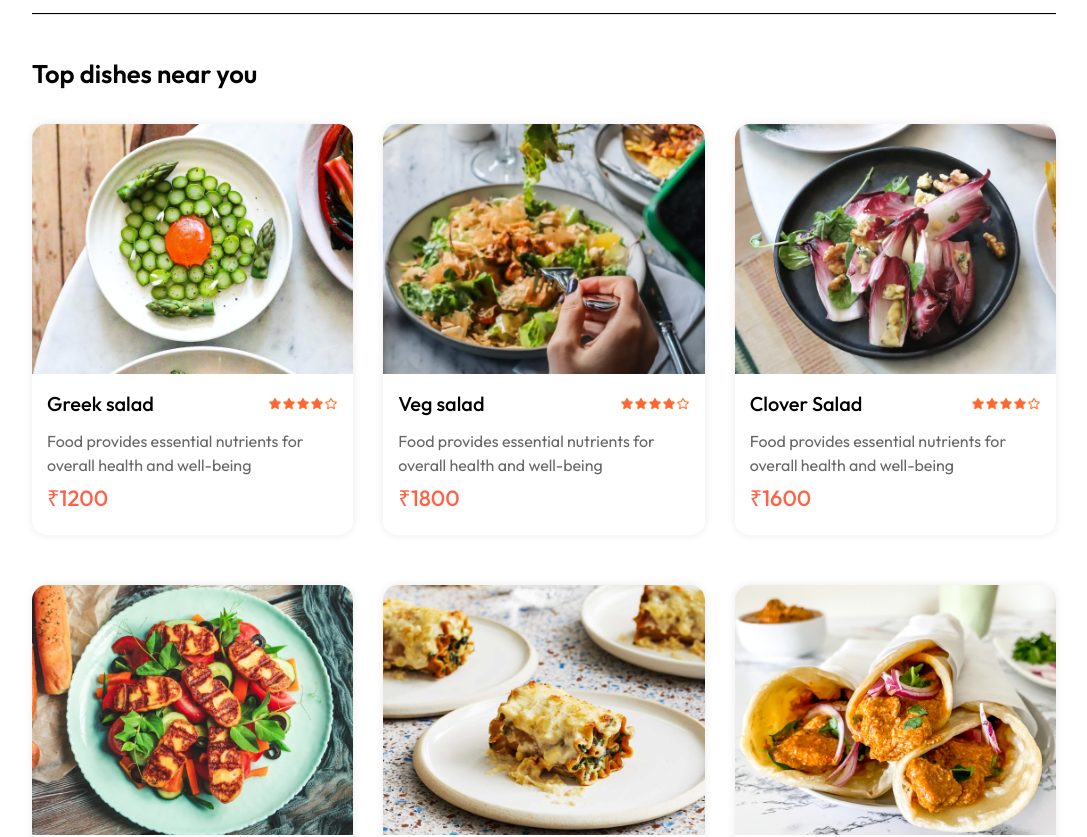
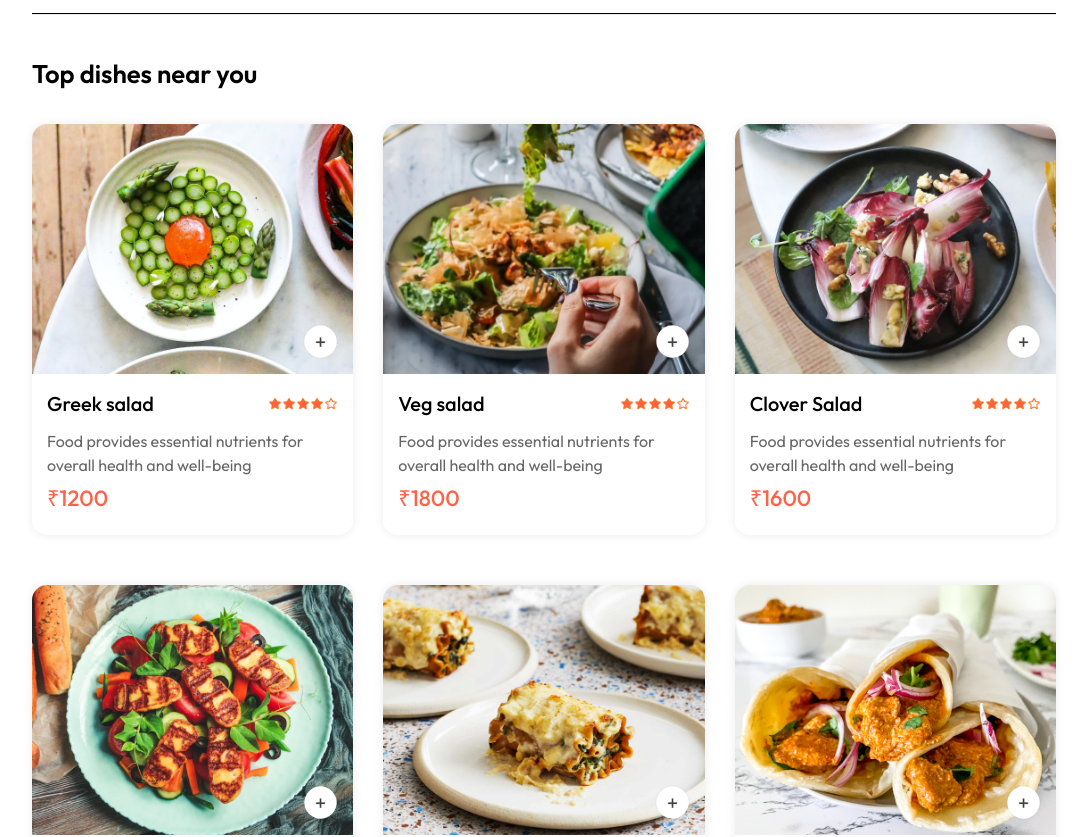
Before and after one commit to hahaanisha/fork-it, a React (Vite) app in the folder Frontend/: page / in a window 1280 px wide. Shown: the part 980-1817 px from the top of the page, without its empty margins (96-1183 px from the left). Built offline with nearby package versions, Linux system fonts and the light colour scheme.

Commit message:
add/remove button

```diff
--- a/Frontend/src/Components/FoodItem/FoodItem.css
+++ b/Frontend/src/Components/FoodItem/FoodItem.css
@@ -42,3 +42,33 @@
     font-weight: 500;
     margin: 5px 0px;
 }
+
+.food-item-image-container{
+    position: relative;
+}
+
+.food-item-image-container .add{
+    width: 35px;
+    position: absolute;
+    bottom: 15px;
+    right: 15px;
+    cursor: pointer;
+    border-radius: 50%;
+}
+
+.food-item-counter{
+    position: absolute;
+    bottom: 15px;
+    right: 15px;
+    display: flex;
+    align-items: center;
+    gap:10px;
+    padding: 6px;
+    border-radius: 50px;
+    background-color: white;
+}
+
+.food-item-counter img{
+    width: 30px;
+    cursor: pointer;
+}
--- a/Frontend/src/Components/FoodItem/FoodItem.jsx
+++ b/Frontend/src/Components/FoodItem/FoodItem.jsx
@@ -1,13 +1,25 @@
 /* eslint-disable no-unused-vars */
-import React from 'react'
+import React,{useState} from 'react'
 import { assets } from '../../assets/assets'
 import './FoodItem.css'
 
 const FoodItem = ({id,name,price,description,image}) => {
+    const [itemCount, setItemCount] =  useState(0)
   return (
     <div className='food-item'>
         <div className='food-item-image-container'>
             <img className="food-item-image" src={image} alt="" />
+            { //ternary operator
+                !itemCount
+                ? <img className='add' onClick={()=>{setItemCount(prev=>prev+1)}} src={assets.add_icon_white}></img>
+                : <div className='food-item-counter'>
+                 <img onClick={()=>{setItemCount(prev=>prev-1)}} src={assets.remove_icon_red} alt="" />
+                 <p>{itemCount}</p>
+                 <img onClick={()=>{setItemCount(prev=>prev+1)}} src={assets.add_icon_green} alt="" />
+                </div>
+            }
+
+
         </div>
         <div className='food-item-info'>
             <div className='food-item-name-rating'>
```
